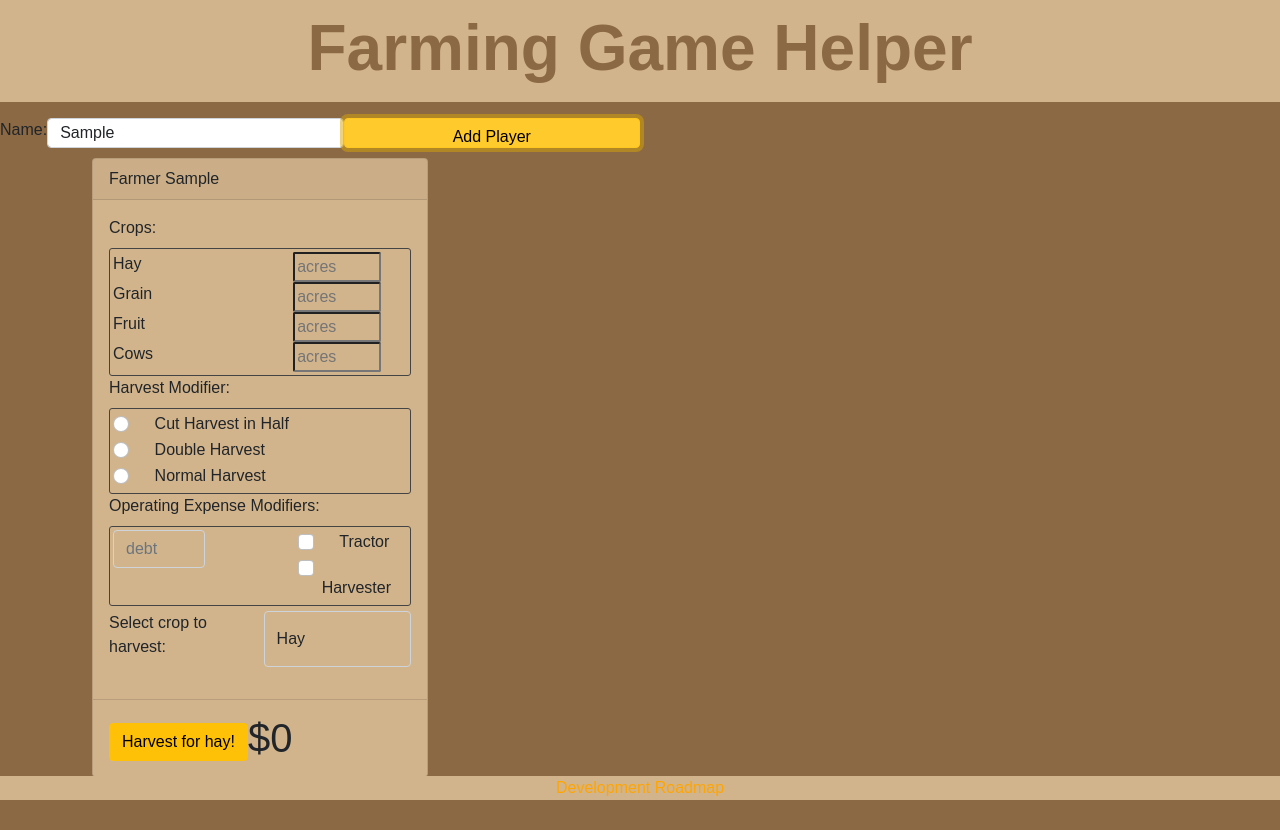
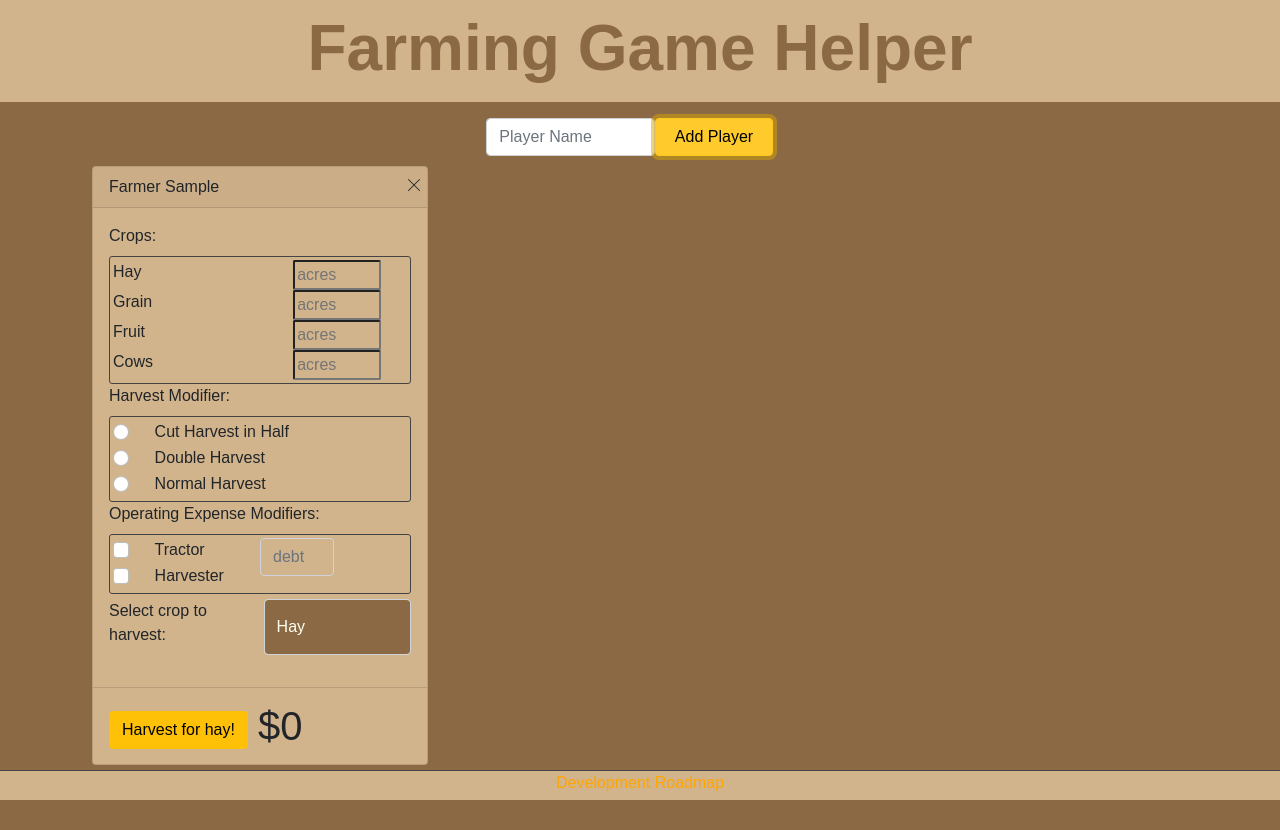
Before and after one commit to Twin-2/FarmingGame-helper, a React (Create React App) app: page / in a window 1280 px wide. Both pictures are taken after typing "Sample" into the empty fields and a click on the button "Add Player". Before the commit the page ends 800 px from the top, so only its background shows below. Built offline with nearby package versions, Linux system fonts and the light colour scheme.

Commit message:
finished styling cards

```diff
--- a/package.json
+++ b/package.json
@@ -7,6 +7,7 @@
     "@testing-library/react": "^11.2.7",
     "@testing-library/user-event": "^12.8.3",
     "bootstrap": "^5.1.1",
+    "bootstrap-icons": "^1.7.0",
     "node-sass": "^6.0.1",
     "react": "^17.0.2",
     "react-bootstrap": "^1.6.1",
--- a/src/App.js
+++ b/src/App.js
@@ -1,7 +1,7 @@
 import Header from "./components/header/header";
 import Footer from "./components/footer/footer";
+import AddPlayer from "./components/addPlayerForm/addPlayerForm";
 import { useState } from "react";
-import { Button, Form } from "react-bootstrap";
 import { Container, Row, Col } from "react-bootstrap";
 import Player from "./components/players/playerCard";
 import "./App.scss";
@@ -13,23 +13,26 @@ function App() {
     e.preventDefault();
     console.log(e.target.name.value);
     setPlayers([...players, e.target.name.value]);
+    e.target.reset();
+  }
+
+  function removePlayer(name) {
+    setPlayers(players.filter((player) => player != name));
   }
 
   return (
     <>
       <Header />
-      <Form className="addName" onSubmit={(e) => addPlayer(e)}>
-        <Form.Label>Name:</Form.Label>
-        <Form.Control id="name" type="text" placeholder="Player1" />
-        <Button type="submit" variant="warning">
-          Add Player
-        </Button>
-      </Form>
       <Container>
+        <Row className="justify-content-md-center">
+          <Col xs="auto" md="auto" lg="auto">
+            <AddPlayer addPlayer={addPlayer} />
+          </Col>
+        </Row>
         <Row className="playerCards">
           {players.map((player) => (
-            <Col xs={12} lg={4}>
-              <Player name={player} />
+            <Col xs={12} lg={4} md={6}>
+              <Player name={player} removePlayer={removePlayer} />
             </Col>
           ))}
         </Row>
--- a/src/App.scss
+++ b/src/App.scss
@@ -4,20 +4,17 @@
 @import "./components/form/form.scss";
 @import "./components/harvest/harvest";
 @import "./components/players/playerCard.scss";
+@import "./components/addPlayerForm/addPlayerForm.scss";
 html,
 body {
   height: 100%;
   margin: 0;
+  margin-bottom: 30px;
   padding: 0;
   font-family: Copperplate, sans-serif;
   background-color: rgb(138, 105, 68);
   min-width: 500px;
-  overflow: auto;
 }
-
-// body {
-//   background-color: rgb(138, 105, 68);
-//   width: 100%;
 
 #root {
   background-color: rgb(138, 105, 68);
@@ -30,13 +27,4 @@ body {
   .playerCards {
     height: 500px;
   }
-  .addName {
-    display: flex;
-    flex-direction: row;
-    width: 50%;
-    height: 30px;
-    button {
-      width: 100%;
-    }
-  }
 }
--- /dev/null
+++ b/src/components/addPlayerForm/addPlayerForm.js
@@ -0,0 +1,16 @@
+import { Form, Button } from "react-bootstrap";
+
+function AddPlayerForm(props) {
+  return (
+    <div className="addNameForm">
+      <Form className="addName" onSubmit={(e) => props.addPlayer(e)}>
+        <Form.Control id="name" type="text" placeholder="Player Name" />
+        <Button type="submit" variant="warning">
+          Add Player
+        </Button>
+      </Form>
+    </div>
+  );
+}
+
+export default AddPlayerForm;
--- /dev/null
+++ b/src/components/addPlayerForm/addPlayerForm.scss
@@ -0,0 +1,13 @@
+@import "../../lib/vars.scss";
+
+.addName {
+  text-align: center;
+  display: flex;
+  margin-left: $gutter * 3;
+  button {
+    width: 35%;
+  }
+  input {
+    width: 50%;
+  }
+}
--- a/src/components/footer/_footer.scss
+++ b/src/components/footer/_footer.scss
@@ -1,9 +1,11 @@
 footer {
   background-color: tan;
   position: fixed;
+  height: 30px;
   bottom: 0;
   width: 100%;
   text-align: center;
+  border-top: 1px solid #444;
 }
 
 a:link {
--- a/src/components/form/_form.scss
+++ b/src/components/form/_form.scss
@@ -57,14 +57,18 @@ section {
     padding: 3px;
     height: 100%;
     display: flex;
-    flex-direction: row;
-    justify-content: space-between;
+    .form-group {
+      flex: 1;
+    }
   }
 
   #selectCrop {
     flex-direction: row;
     justify-content: space-between;
     padding-top: 5px;
-    // align-items: center;
+    .form-control {
+      background-color: $darkBrown;
+      color: ivory;
+    }
   }
 }
--- a/src/components/form/harvestInput.js
+++ b/src/components/form/harvestInput.js
@@ -125,14 +125,6 @@ function HarvestInput(props) {
         </Form.Group>
         <Form.Label>Operating Expense Modifiers: </Form.Label>
         <div className="opInput">
-          <Form.Group>
-            <Form.Control
-              as="input"
-              placeholder="debt"
-              name="debt"
-              onChange={(e) => setDebt(e.target.value)}
-            />
-          </Form.Group>
           <Form.Group onClick={(e) => handleEquipmentSet(e)}>
             <Form.Check
               inline
@@ -147,6 +139,14 @@ function HarvestInput(props) {
               name="harvester"
               type="checkbox"
               value="harvester"
+            />
+          </Form.Group>
+          <Form.Group>
+            <Form.Control
+              as="input"
+              placeholder="debt"
+              name="debt"
+              onChange={(e) => setDebt(e.target.value)}
             />
           </Form.Group>
         </div>
--- a/src/components/harvest/_harvest.scss
+++ b/src/components/harvest/_harvest.scss
@@ -1,3 +1,8 @@
+@import "../../lib/vars.scss";
+
 .harvest {
   font-size: 5vh;
+  button {
+    margin-right: $gutter;
+  }
 }
--- a/src/components/players/playerCard.js
+++ b/src/components/players/playerCard.js
@@ -9,7 +9,29 @@ function Player(props) {
 
   return (
     <Card>
-      <Card.Header>Farmer {props.name}</Card.Header>
+      <Card.Header>
+        <div>Farmer {props.name}</div>
+        <div className="removePlayer">
+          <svg
+            xmlns="http://www.w3.org/2000/svg"
+            width="16"
+            height="16"
+            fill="currentColor"
+            class="bi bi-x-lg"
+            viewBox="0 0 16 16"
+            onClick={() => props.removePlayer(props.name)}
+          >
+            <path
+              fill-rule="evenodd"
+              d="M13.854 2.146a.5.5 0 0 1 0 .708l-11 11a.5.5 0 0 1-.708-.708l11-11a.5.5 0 0 1 .708 0Z"
+            />
+            <path
+              fill-rule="evenodd"
+              d="M2.146 2.146a.5.5 0 0 0 0 .708l11 11a.5.5 0 0 0 .708-.708l-11-11a.5.5 0 0 0-.708 0Z"
+            />
+          </svg>
+        </div>
+      </Card.Header>
       <Card.Body>
         <Card.Text>
           <HarvestInput setPlayer={setPlayer} setModifier={setModifier} />
--- a/src/components/players/playerCard.scss
+++ b/src/components/players/playerCard.scss
@@ -2,9 +2,8 @@
 
 .card {
   background-color: $lightBrown;
-  //   text-align: center;
   margin: $gutter;
-  // padding-bottom: 30px;
+  margin-bottom: 40px;
 
   .card-text {
     margin-bottom: 0;
@@ -17,4 +16,9 @@
   .card-footer {
     background-color: $lightBrown;
   }
+  .removePlayer {
+    position: absolute;
+    right: 5px;
+    top: 5px;
+  }
 }
```
Also changed, not shown: 1 other file (tests, documents, lock files or other folders).
